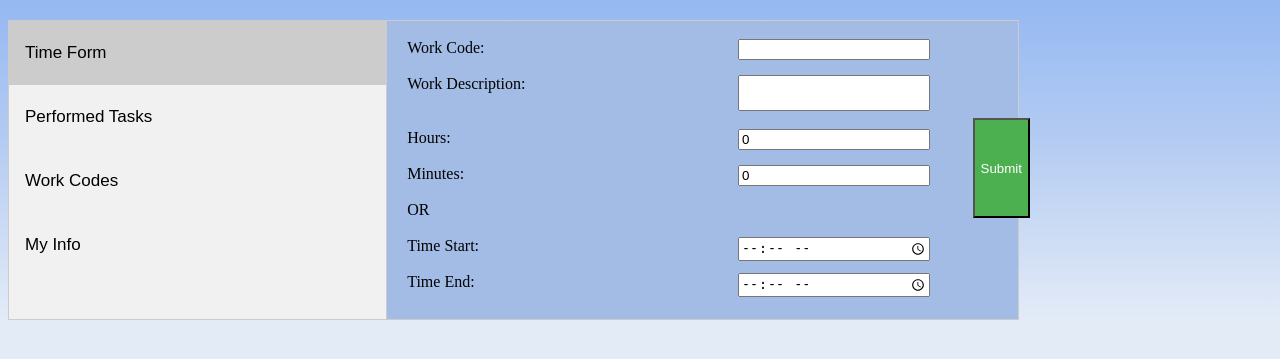
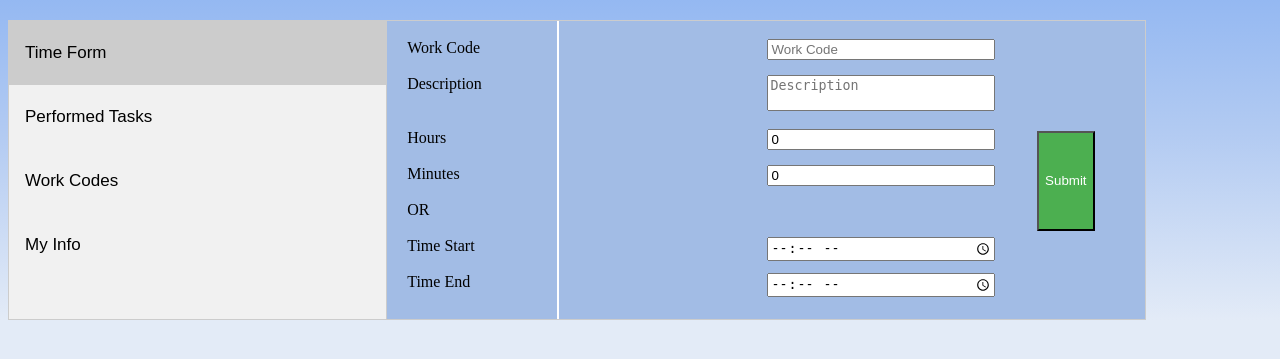
Before and after one commit to mankek/Time-Tracker, a Django app: a page that uses tracker/templates/tracker/index.html in a window 1280 px wide. Shown: the part 47-406 px from the top of the page. Run offline with Django 3.2, Linux system fonts and the light colour scheme; data comes from the database, SQL or seed files in the repository; both versions use the stored data as it was after the commit.

Commit message:
bugs from new model fixed

```diff
--- a/tracker/models.py
+++ b/tracker/models.py
@@ -12,7 +12,7 @@ class Code(models.Model):
 class Task(models.Model):
 
     def __str__(self):
-        return self.task_code
+        return str(self.task_code)
 
     performed_by = models.ForeignKey('login.User', on_delete=models.CASCADE)
     task_code = models.ForeignKey(Code, on_delete=models.CASCADE)
--- a/tracker/static/tracker/tracker.css
+++ b/tracker/static/tracker/tracker.css
@@ -6,15 +6,24 @@ body{
     background-repeat: no-repeat;
     background-color: #e3ebf7;
 }
-input, textarea {
+#labels {
     position: absolute;
-    right: 350px;
-    width: 15%;
+    float: left;
+    width: 20%;
+    height: 100%;
+    border-right: 2px solid white;
+    padding-right: 20px;
+}
+input[type=time], input[type=number], input[name=code], textarea {
+    position: absolute;
+    float: left;
+    right: 150px;
+    width: 30%;
 }
 #submit {
     position: absolute;
-    right: 250px;
-    top: 165px;
+    right: 50px;
+    top: 110px;
     height: 100px;
     background-color: #4CAF50;
     color: white;
@@ -51,11 +60,12 @@ textarea {
 .tabcontent{
     float: left;
     border: 1px solid #ccc;
-    width: 50%;
+    width: 60%;
     border-left: none;
     height: 300px;
     background-color: #a2bce5;
     padding: 0px 20px;
+    position: relative;
 }
 #code_div {
     float: left;
@@ -73,5 +83,5 @@ textarea {
 }
 input[name=new_code] {
     position: absolute;
-    right: 230px;
+    right: 75px;
 }
--- a/tracker/templates/tracker/index.html
+++ b/tracker/templates/tracker/index.html
@@ -36,18 +36,29 @@
      <div id="form1" class="tabcontent">
             <form action="{% url 'tracker:results' user %}" method="post" id="time_form">
                 {% csrf_token %}
-                <br>
-                Work Code: <input list="code_options" name="code" required autocomplete="off"><br><br>
-                Work Description: <textarea name="task" required autocomplete="off"></textarea><br><br>
-                <br>
-                Hours: <input type="number" name="hours" value="0" max="9"><br><br>
-                Minutes: <input type="number" name="minutes" value="0" max="59"><br><br>
+                <div id="labels">
+                    <br>
+                    <label>Work Code</label><br><br>
+                    <label>Description</label><br><br><br>
+                    <label>Hours</label><br><br>
+                    <label>Minutes</label><br><br>
                     OR
-                <br>
-                <br>
-                Time Start: <input type="time" name="start"><br><br>
-                Time End: <input type="time" name="end"><br>
-                <br>
+                    <br>
+                    <br>
+                    <label>Time Start</label><br><br>
+                    <label>Time End</label>
+                </div>
+                <div id="inputs">
+                    <br>
+                    <input list="code_options" name="code" required autocomplete="off" placeholder="Work Code"><br><br>
+                    <textarea name="task" required autocomplete="off" placeholder="Description"></textarea><br><br><br>
+                    <input type="number" name="hours" value="0" max="9" placeholder="hours"><br><br>
+                    <input type="number" name="minutes" value="0" max="59"><br><br>
+                    <br>
+                    <br>
+                    <input type="time" name="start"><br><br>
+                    <input type="time" name="end">
+                </div>
                 <button id="submit" type="submit" name="action" value="submission">Submit</button>
                 <br>
                 <br>
--- a/tracker/views.py
+++ b/tracker/views.py
@@ -51,25 +51,26 @@ def process_entry(request, in_username):
             return "Key does not exist"
         else:
             # try:
-            for entry in Task.objects.all():
-                if str(entry.task_code) == in_code and str(entry.performed_by) == in_username:
-                    print("task is present")
-                    selected_user = User.objects.get(username_text=in_username)
-                    selected_task = Task.objects.filter(task_code=in_code).get(performed_by=selected_user.pk)
-                    selected_task.time_set.create(time_hours=in_hours, time_minutes=in_minutes, task_text=in_task)
-                    selected_task.save()
-                    messages.success(request, 'Task successfully saved!')
-                    return redirect('tracker:index', in_username=in_username)
-                else:
-                    continue
+            # for entry in Task.objects.all():
+            #     if str(entry.task_code) == in_code and str(entry.performed_by) == in_username:
+            #         print("task is present")
+            #         selected_user = User.objects.get(username_text=in_username)
+            #         selected_task = Task.objects.filter(task_code=in_code).get(performed_by=selected_user.pk)
+            #         selected_task.time_set.create(time_hours=in_hours, time_minutes=in_minutes, task_text=in_task)
+            #         selected_task.save()
+
+            #         return redirect('tracker:index', in_username=in_username)
+            #     else:
+            #         continue
             print("new task")
             selected_user = User.objects.get(username_text=in_username)
             selected_code = Code.objects.get(code_text=in_code)
-            selected_user.task_set.create(task_code=selected_code.code_text)
+            selected_user.task_set.create(task_code=selected_code)
             selected_user.save()
-            selected_task = Task.objects.filter(task_code=in_code).get(performed_by=selected_user.pk)
+            selected_task = Task.objects.filter(task_code=selected_code.pk).get(performed_by=selected_user.pk)
             selected_task.time_set.create(time_hours=in_hours, time_minutes=in_minutes, task_text=in_task)
             selected_task.save()
+            messages.success(request, 'Task successfully saved!')
             return redirect('tracker:index', in_username=in_username)
 
 
@@ -82,7 +83,7 @@ def task_viewer(request, in_username, task_name):
     else:
         tasks = []
         for entry in Task.objects.all():
-            if entry.task_code == task_name:
+            if str(entry.task_code) == task_name:
                 tasks.append(entry)
         # task_list = get_object_or_404(Task, performed_by=user)
         return render(request, 'tracker/task_viewer.html', {'tasks': tasks, 'task': task_name})
```
Also changed, not shown: db.sqlite3.
